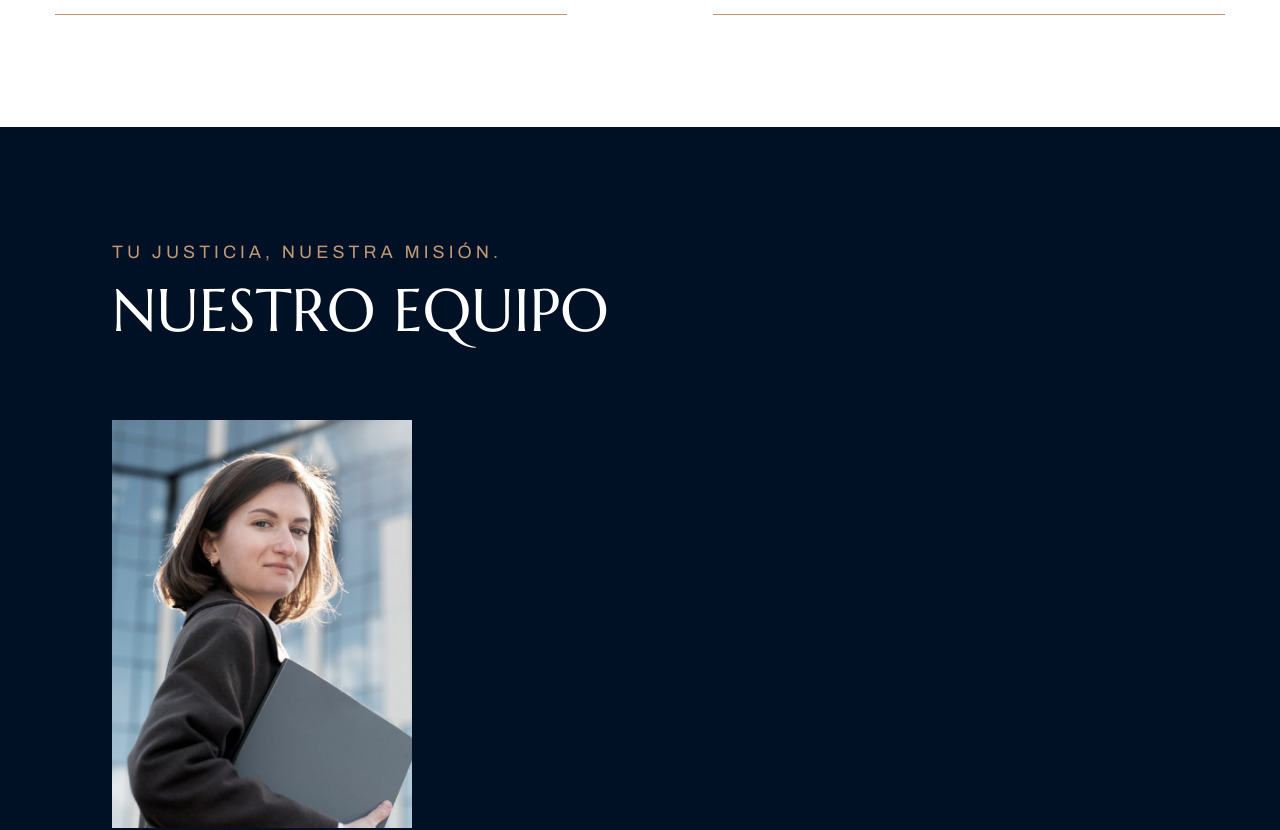
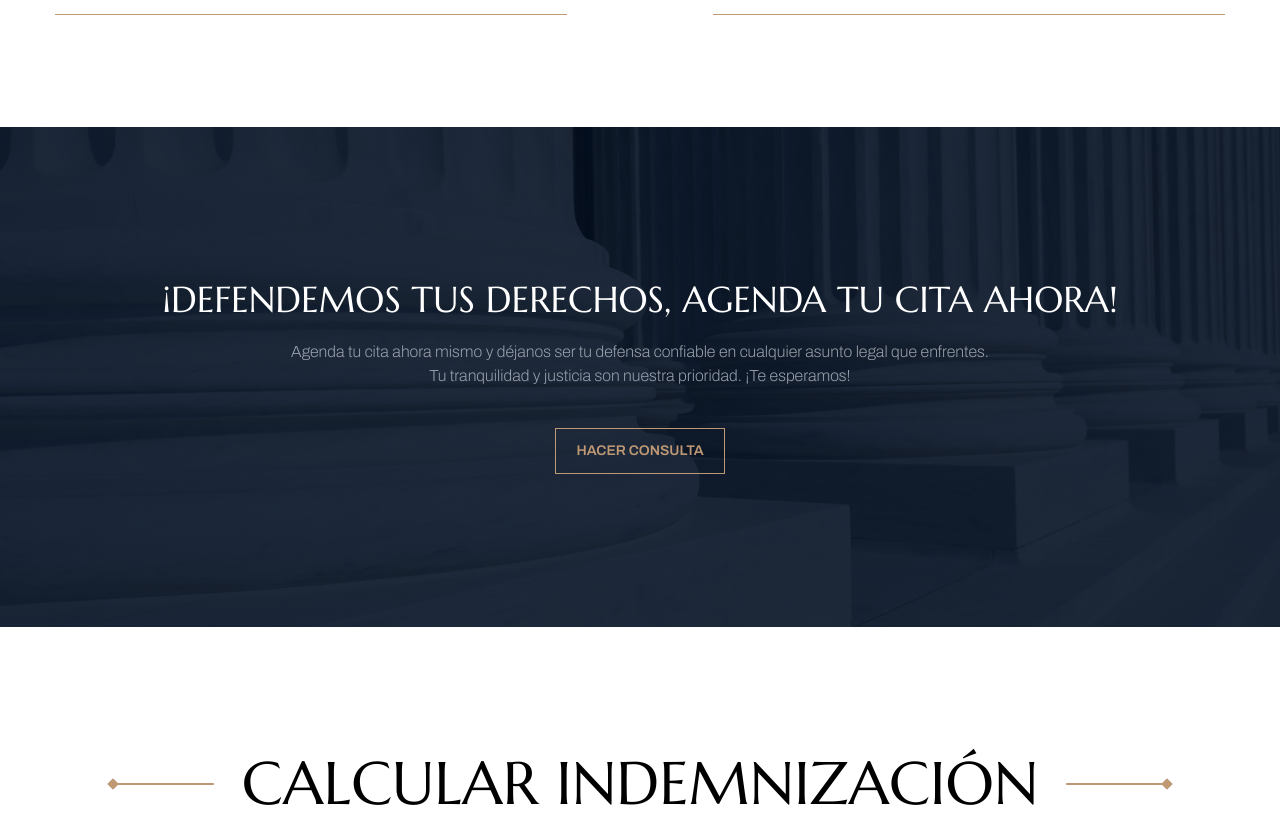
Before and after one commit to santiagosegurado/estudio-juridico-arrua, a Next.js app: page / in a window 1280 px wide. Shown: the part 1600-2430 px from the top of the page. Built offline with nearby package versions, Linux system fonts and the light colour scheme.

Commit message:
CTA agregado

```diff
--- a/src/app/page.tsx
+++ b/src/app/page.tsx
@@ -1,6 +1,7 @@
 /* eslint-disable @next/next/no-img-element */
 import About from "@/components/About";
 import Banner from "@/components/Banner";
+import CTA from "@/components/CTA";
 import Calculator from "@/components/Calculator";
 import Contact from "@/components/Contact";
 import ExpertiseFileds from "@/components/ExpertiseFileds";
@@ -17,7 +18,8 @@ export default function Home() {
       <Banner/>
       <Features/>
       <ExpertiseFileds/>
-      <About/>
+      {/* <About/> */}
+      <CTA/>
       <Calculator/>
       <Contact/>
       <Footer/>
--- /dev/null
+++ b/src/components/CTA.tsx
@@ -0,0 +1,36 @@
+import { Marcellus } from "next/font/google";
+
+const marcellus = Marcellus({
+  weight: ["400"],
+  style: "normal",
+  preload: false,
+});
+
+const CTA = () => {
+  return (
+    <article style={{backgroundImage: 'url(/cta.jpg)'}} className="w-full min-h-[500px] bg-cover text-white flex flex-col justify-center items-center gap-10 relative">
+      <div className="w-full h-full absolute bg-[#001025cc] top-0 left-0"></div>
+      <div className="flex flex-col gap-5 z-20">
+        <h4 className={`${marcellus.className} text-4xl uppercase`}>
+          ¡Defendemos tus derechos, agenda tu cita ahora!
+        </h4>
+        <span className="font-extralight text-gray-400 text-center">
+          Agenda tu cita ahora mismo y déjanos ser tu defensa confiable en
+          cualquier asunto legal que enfrentes.
+          <br /> Tu tranquilidad y justicia son nuestra prioridad. ¡Te
+          esperamos!
+        </span>
+      </div>
+      <div className="flex items-center justify-center z-20">
+        <a
+          href="#contacto"
+          className="py-[12px] px-[20px] border border-[#BF9874] cursor-pointer font-[600] text-[#BF9874] text-sm"
+        >
+          HACER CONSULTA
+        </a>
+      </div>
+    </article>
+  );
+};
+
+export default CTA;
```
Also changed, not shown: public/cta.jpg (added).
